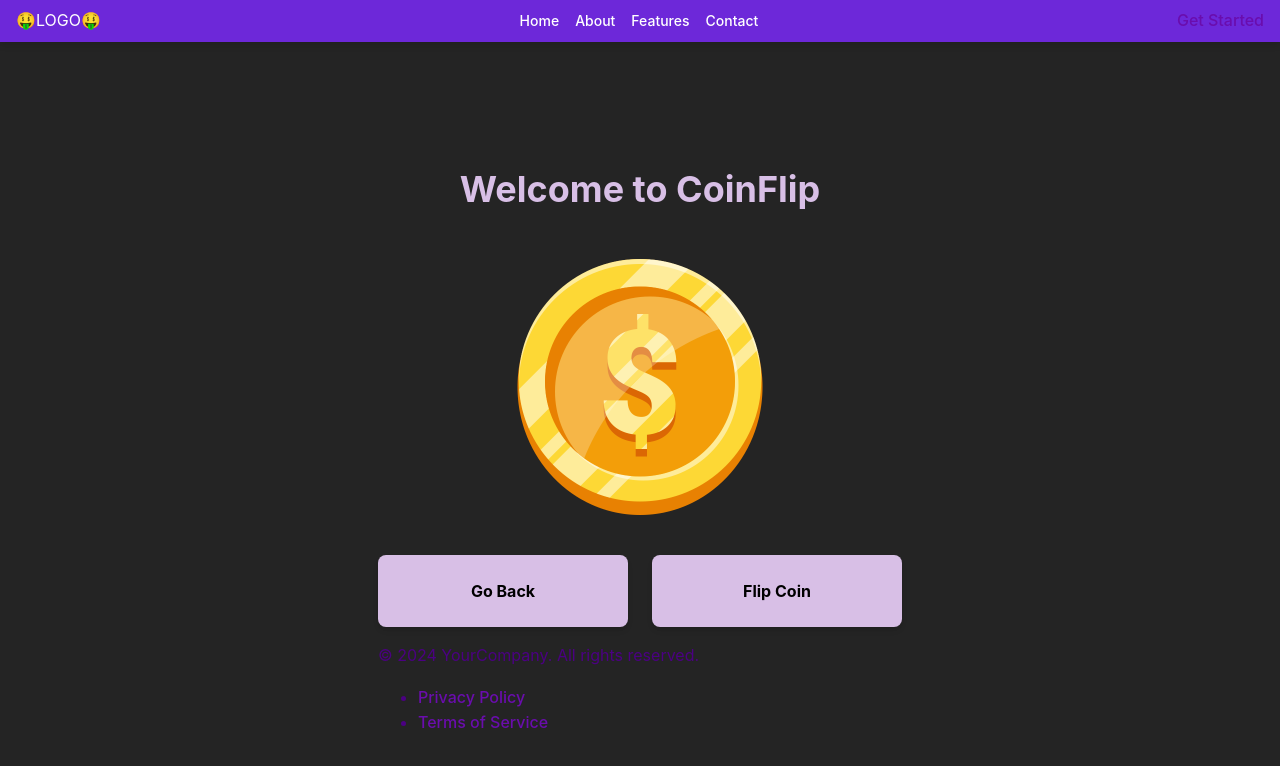
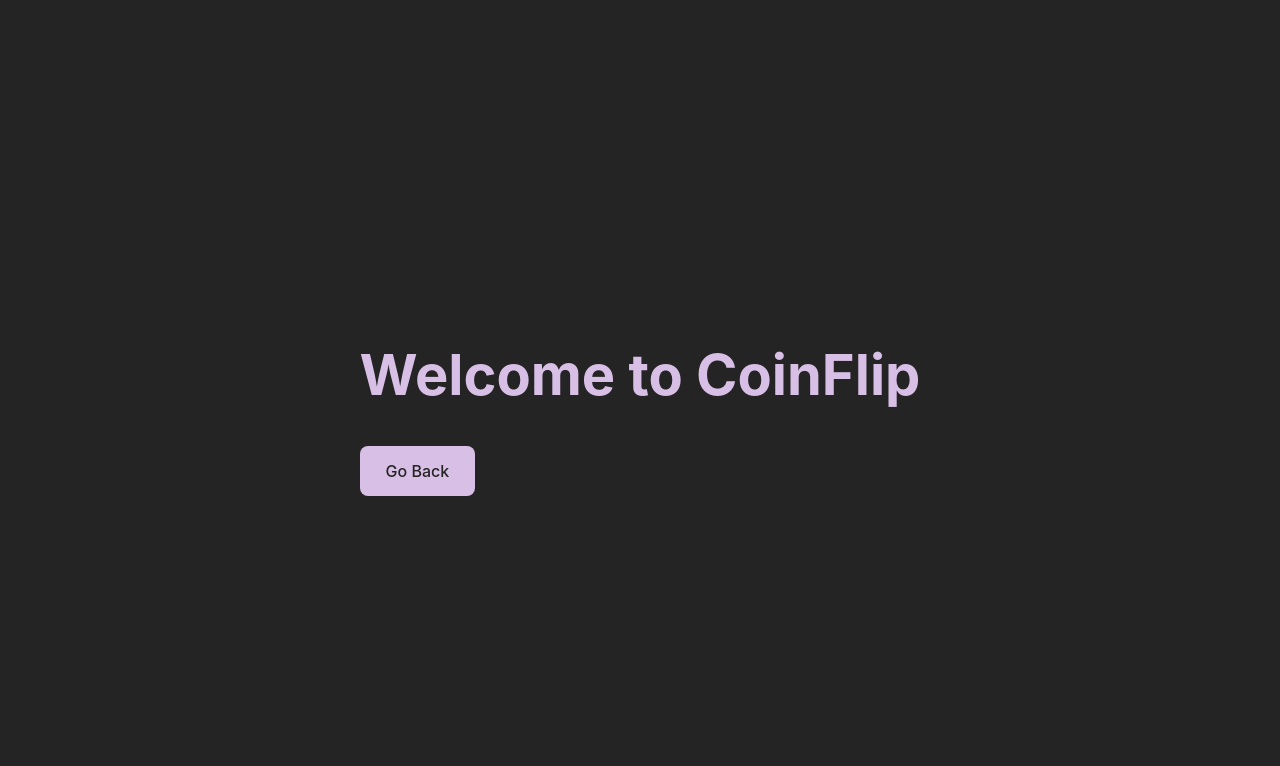
Before and after one commit to Complex-systems-and-devops-gruppe-8/frontend, a React (Vite) app: page /coinflip in a window 1280 px wide. Shown: the top 766 px of the page. Built offline with nearby package versions, Linux system fonts and the light colour scheme.

Commit message:
Revert "Coinflip game"

```diff
--- a/src/Pages/CoinFlip.tsx
+++ b/src/Pages/CoinFlip.tsx
@@ -1,58 +1,12 @@
-import { useState } from 'react';
-import { Link } from 'react-router-dom';
-import Header from '../components/Header';
-import Footer from '../components/Footer';
-import '../Styling/CoinFlip.css';
-import '../Styling/Header.css';
+ import {Link} from 'react-router-dom';
 
 function CoinFlipPage() {
-  const [isFlipping, setIsFlipping] = useState(false);
-  const [result, setResult] = useState<'heads' | 'tails'>('heads'); // Initial result set to heads
-  const [prevResult, setPrevResult] = useState<'heads' | 'tails'>('heads'); // Track previous result
-
-  const handleFlipCoin = () => {
-    setPrevResult(result); // Set the previous result to the current result
-
-    // Determine the new result randomly
-    const newResult = Math.random() < 0.5 ? 'heads' : 'tails';
-    setResult(newResult);
-
-    // Start the flip animation
-    setIsFlipping(true);
-
-    // Set a timeout to switch the background-image at the midpoint (500ms)
-    setTimeout(() => {
-      setPrevResult(newResult); // This triggers the mid-flip image change
-    }, 500);
-
-    // Reset the flipping state after the animation duration
-    setTimeout(() => {
-      setIsFlipping(false);
-    }, 1000); // Match the duration of the CSS animation
-  };
-
   return (
-    <div className="coin-flip-container">
-      <Header />
-      <h1 className="coin-flip-title">Welcome to CoinFlip</h1>
-
-      {/* Single image element for flipping */}
-      <div className={`coin-image-container ${isFlipping ? 'flip' : ''} ${prevResult}`}>
-        <div className="coin-image"></div>
-      </div>
-
-      <div className="button-container">
-        <Link to="/">
-          <button className="button">
-            Go Back
-          </button>
-        </Link>
-        <button className="button" onClick={handleFlipCoin}>
-          Flip Coin
-        </button>
-      </div>
-
-      <Footer />
+    <div className="min-h-screen flex flex-col">
+       <h1 className="text-4xl text-center mt-10">Welcome to CoinFlip</h1>
+       <Link to="/">
+       <button>Go Back</button>
+       </Link>
     </div>
   );
 }
--- a/src/Styling/CoinFlip.css
+++ /dev/null
@@ -1,77 +0,0 @@
-.coin-flip-container {
-    min-height: 100vh;
-    display: flex;
-    flex-direction: column;
-  }
-
-  .coin-flip-title {
-    font-size: 2.25rem;
-    text-align: center;
-    margin-top: 10.5rem;
-  }
-
-  .coin-image-container {
-    position: relative;
-    width: 256px;
-    height: 256px;
-    margin: 0 auto;
-    margin-top: 1.5rem;
-    perspective: 1000px;
-  }
-
-  .coin-image {
-    width: 100%;
-    height: 100%;
-    background-size: cover;
-    backface-visibility: hidden;
-    transition: transform 1s ease-in-out;
-  }
-
-  /* Starting background based on the previous result */
-  .coin-image-container.heads .coin-image {
-    background-image: url('../assets/heads.png');
-  }
-
-  .coin-image-container.tails .coin-image {
-    background-image: url('../assets/tails.png');
-  }
-
-  /* Flip animation */
-  .coin-image-container.flip .coin-image {
-    animation: flip-animation 1s ease-in-out;
-  }
-
-  /* Keyframes to flip from the previous result to the new result */
-  @keyframes flip-animation {
-    0% {
-        transform: rotateY(0deg);
-    }
-    50% {
-        transform: rotateY(180deg);
-    }
-    100% {
-        transform: rotateY(360deg);
-    }
-  }
-
-  .button-container {
-    display: flex;
-    justify-content: center;
-    margin-top: 2.5rem;
-    gap: 1.5rem;
-  }
-
-  .button {
-    min-width: 250px;
-    background-color: #D8BFE6;
-    color: black;
-    box-shadow: 0 4px 6px -1px rgba(0, 0, 0, 0.1), 0 2px 4px -1px rgba(0, 0, 0, 0.06);
-    padding: 1.5rem;
-    border-radius: 0.5rem;
-    cursor: pointer;
-    font-weight: bold;
-  }
-
-  .button:hover {
-    border-top-color: #c084fc;
-  }
```
Also changed, not shown: src/assets/heads.png (deleted), src/assets/tails.png (deleted).
